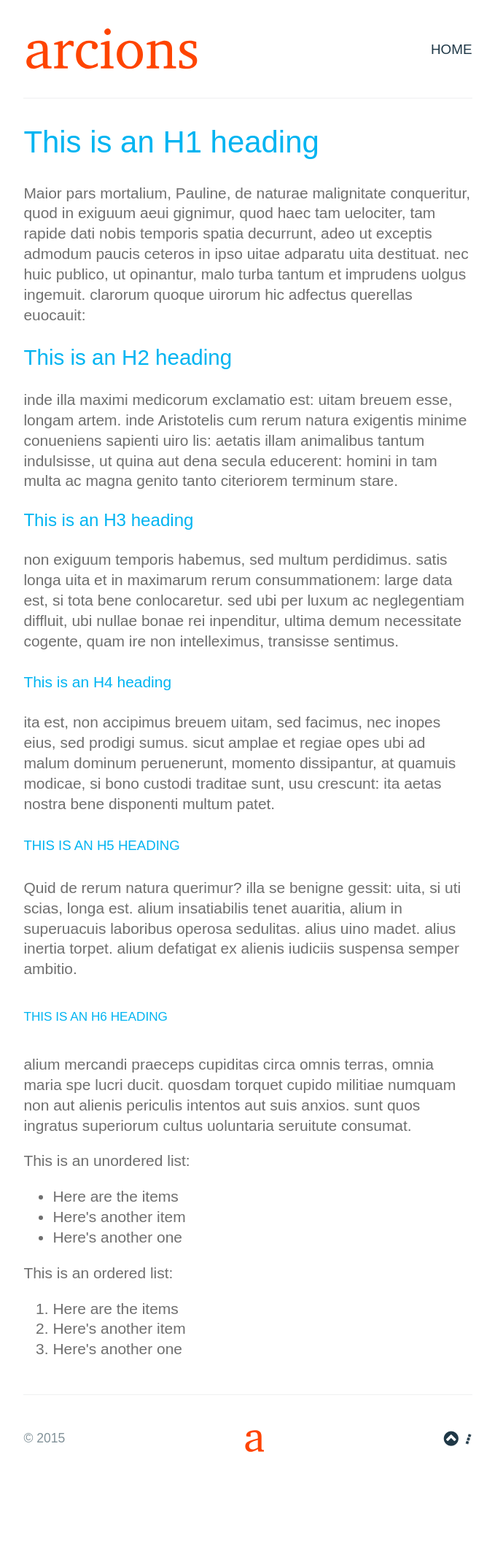
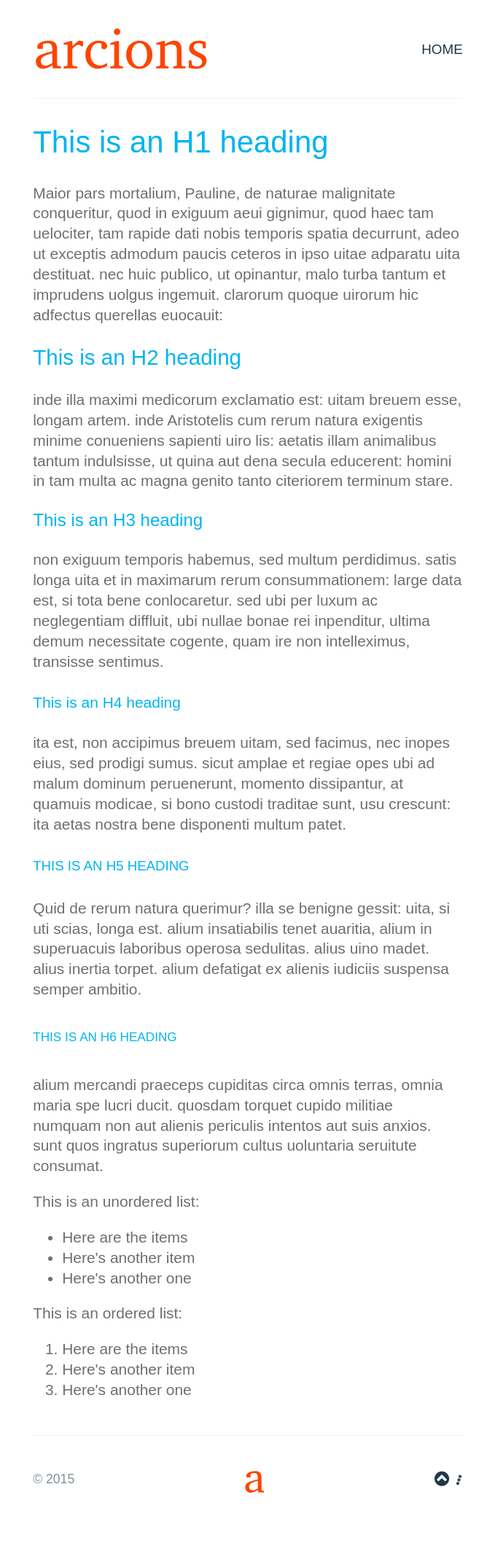
Before and after one commit to arcions/arcions.github.io, a Jekyll site: the page built from index.html, in a window 1280 px wide. Shown: the whole page at 73% size, without its empty margins (300-979 px from the left). Built offline with Jekyll 4.4.1, drawn with Linux system fonts in a browser that asks for light colours; nearby versions of some CDN libraries; some web fonts are replaced; Markdown is read by kramdown in place of the engine named in the settings; before the commit the page ends 2067 px from its top, so only the background shows below that.

Commit message:
Update main.css

```diff
--- a/stylesheets/main.css
+++ b/stylesheets/main.css
@@ -3,7 +3,7 @@
 }
 
 body {
-  width:59%;
+  width:57%;
   padding:0px 70px 70px;
   margin-left:auto;
   margin-right:auto;
```
